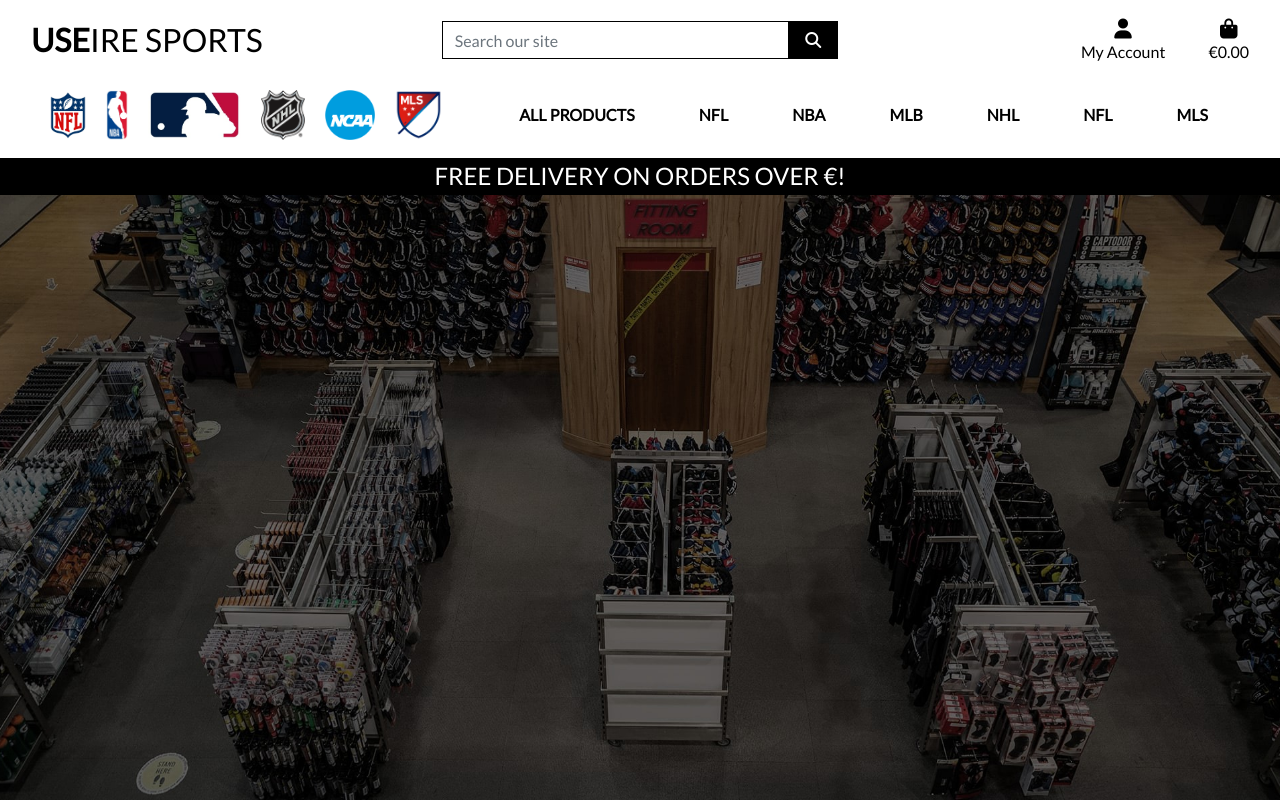
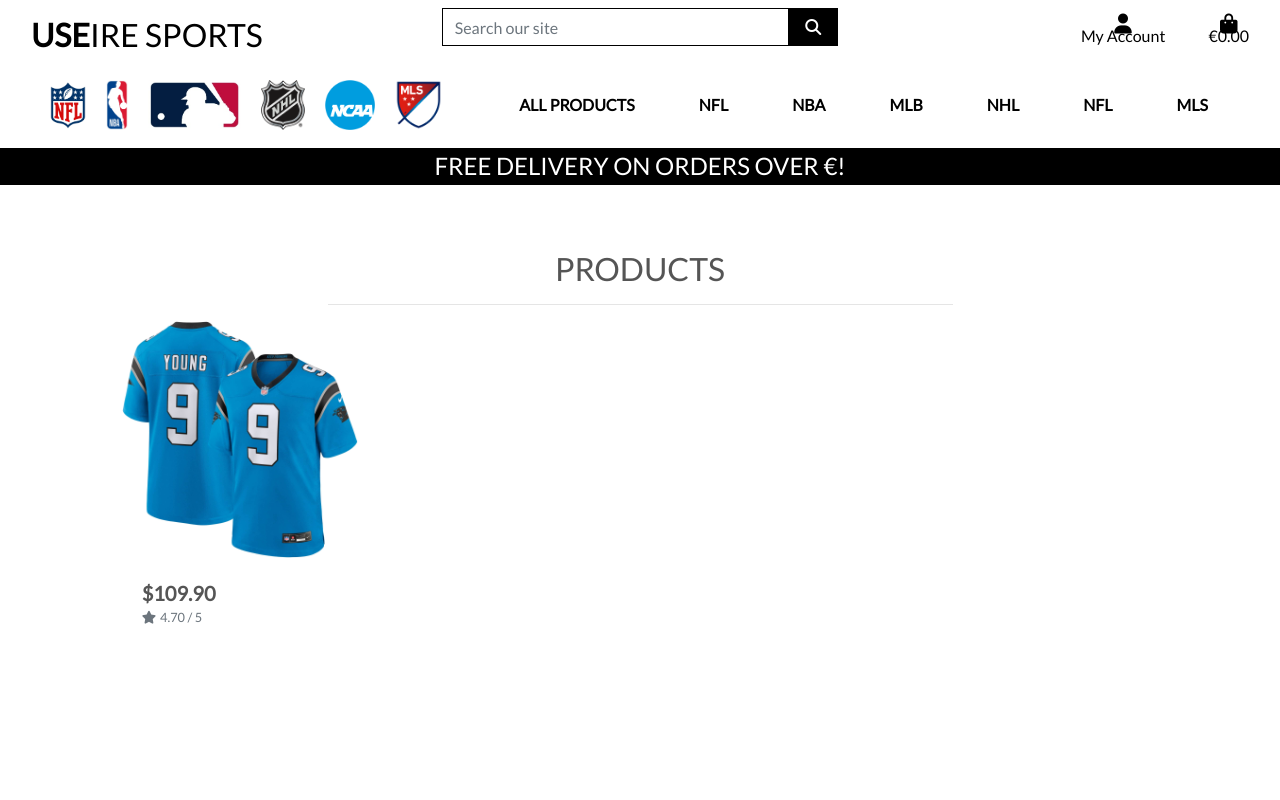
Before and after one commit to paddyhockey1/USEire-Sports, a Django app: page /products/ in a window 1280 px wide. Run offline with Django 5.2, Linux system fonts and the light colour scheme; data comes from the database, SQL or seed files in the repository; some libraries are stand-ins or nearby versions.

Commit message:
Add: Products HTML Page coding

```diff
--- a/home/templates/home/index.html
+++ b/home/templates/home/index.html
@@ -18,7 +18,7 @@
                 </h1>
                 <div class="my-5">
                     <h4>
-                        <a href="" class="shop-now-button btn btn-lg rounded-0 text-uppercase py-3">Shop Now</a>
+                        <a href="{% url 'products' %}" class="shop-now-button btn btn-lg rounded-0 text-uppercase py-3">Shop Now</a>
                     </h4>
                 </div>
             </div>
--- a/products/templates/products/products.html
+++ b/products/templates/products/products.html
@@ -1,3 +1,10 @@
+<a href=""><img class="logo" src="media/custom/nfl-logo.jpg" alt="NFL Logo"></a>
+<a href=""><img class="logo" src="media/custom/nba-logo.jpg" alt="NBA Logo"></a>
+<a href=""><img class="logo" src="media/custom/mlb-logo.jpg" alt="MLB Logo"></a>
+<a href=""><img class="logo" src="media/custom/nhl-logo.jpg" alt="NHL Logo"></a>
+<a href=""><img class="logo" src="media/custom/ncaa-logo.jpg" alt="NCAA Logo"></a>
+<a href=""><img class="logo" src="media/custom/mls-logo.jpg" alt="MLS Logo"></a>
+
 {% extends "base.html" %}
 {% load static %}
 
@@ -10,10 +17,69 @@
 {% endblock %}
 
 {% block content %}
-    <div class="container">
+    <div class="overlay"></div>
+    <div class="container-fluid">
         <div class="row">
-            <div class="col">
-                {{ products }}
+            <div class="col text-center mt-3">
+                <h2 class="logo-font">Products</h2>
+                <hr class="w-50 mb-1">
+            </div>
+        </div>
+        <div class="row">
+            <div class="product-container col-10 offset-1">
+                <div class="row mt-1 mb-2"></div>
+                <div class="row">
+                    {% for product in products %}
+                        <div class="col-sm-6 col-md-6 col-lg-4 col-xl-3">
+                            <div class="card h-100 border-0">
+                                {% if product.image %}
+                                <a href="">
+                                    <img class="card-img-top img-fluid" src="{{ product.image.url }}" alt="{{ product.name }}">
+                                </a>
+                                {% else %}
+                                <a href="">
+                                    <img class="card-img-top img-fluid" src="{{ MEDIA_URL }}noimage.png" alt="{{ product.name }}">
+                                </a>
+                                {% endif %}
+                                <div class="card-body pb-0">
+                                    <p class="mb-0">{{ product.name }}</p>
+                                </div>
+                                <div class="card-footer bg-white pt-0 border-0 text-left">
+                                    <div class="row">
+                                        <div class="col">
+                                            <p class="lead mb-0 text-left font-weight-bold">${{ product.price }}</p>
+                                            {% if product.rating %}
+                                                <small class="text-muted"><i class="fas fa-star mr-1"></i>{{ product.rating }} / 5</small>
+                                            {% else %}
+                                                <small class="text-muted">No Rating</small>
+                                            {% endif %}
+                                        </div>
+                                    </div>
+                                </div>
+                            </div>
+                        </div>
+                        {% if forloop.counter|divisibleby:1 %}
+                            <div class="col-12 d-sm-none mb-5">
+                                <hr>
+                            </div>
+                        {% endif %}
+                        {% if forloop.counter|divisibleby:2 %}
+                            <div class="col-12 d-none d-sm-block d-md-block d-lg-none mb-5">
+                                <hr>
+                            </div>
+                        {% endif %}
+                        {% if forloop.counter|divisibleby:3 %}
+                            <div class="col-12 d-none d-lg-block d-xl-none mb-5">
+                                <hr>
+                            </div>
+                        {% endif %}
+                        {% if forloop.counter|divisibleby:4 %}
+                            <div class="col-12 d-none d-xl-block mb-5">
+                                <hr>
+                            </div>
+                        {% endif %}
+                    {% endfor %}
+                </div>
             </div>
         </div>
     </div>
--- a/templates/base.html
+++ b/templates/base.html
@@ -34,6 +34,8 @@
 
     <title>USEire Sports {% block extra_title %}{% endblock %}</title>
   </head>
+
+
   <body>
     <header class="container-fluid fixed-top">
         <div id="topnav" class="row bg-white pt-lg-2 d-none d-lg-flex">
@@ -42,8 +44,9 @@
                     <h2 class="logo-font text-black my-0"><strong>USE</strong>ire Sports</h2>
                 </a>
             </div>
+
             <div class="col-12 col-lg-4 my-auto py-1 py-lg-0">
-                <form method="GET" action="">
+                <form method="GET" action="€{% url 'products' %}">
                     <div class="input-group w-100">
                         <input class="form-control border border-black rounded-0" type="text" name="q" placeholder="Search our site">
                         <div class="input-group-append">
@@ -95,6 +98,8 @@
                 </ul>
             </div>
         </div>
+
+
         <div class="row bg-white">
             <nav class="navbar navbar-expand-lg navbar-light w-100">
                 <button class="navbar-toggler" type="button" data-toggle="collapse" data-target="#main-nav" aria-controls="main-nav" aria-expanded="false" aria-label="Toggle navigation">
--- a/templates/includes/main-nav.html
+++ b/templates/includes/main-nav.html
@@ -1,9 +1,9 @@
-<a href=""><img class="logo" src="media/custom/nfl-logo.jpg" alt=""></a>
-<a href=""><img class="logo" src="media/custom/nba-logo.jpg" alt=""></a>
-<a href=""><img class="logo" src="media/custom/mlb-logo.jpg" alt=""></a>
-<a href=""><img class="logo" src="media/custom/nhl-logo.jpg" alt=""></a>
-<a href=""><img class="logo" src="media/custom/ncaa-logo.jpg" alt=""></a>
-<a href=""><img class="logo" src="media/custom/mls-logo.jpg" alt=""></a>
+<a href=""><img class="logo" src="media/custom/nfl-logo.jpg" alt="NFL Logo"></a>
+<a href=""><img class="logo" src="media/custom/nba-logo.jpg" alt="NBA Logo"></a>
+<a href=""><img class="logo" src="media/custom/mlb-logo.jpg" alt="MLB Logo"></a>
+<a href=""><img class="logo" src="media/custom/nhl-logo.jpg" alt="NHL Logo"></a>
+<a href=""><img class="logo" src="media/custom/ncaa-logo.jpg" alt="NCAA Logo"></a>
+<a href=""><img class="logo" src="media/custom/mls-logo.jpg" alt="MLS Logo"></a>
 
 <div class="collapse navbar-collapse" id="main-nav"></div>
     <ul class="navbar-nav w-auto mx-auto">
--- a/templates/includes/mobile-top-header.html
+++ b/templates/includes/mobile-top-header.html
@@ -6,7 +6,7 @@
         </div>
     </a>
     <div class="dropdown-menu border-0 w-100 p-3 rounded-0 my-0" aria-labelledby="mobile-search">
-        <form class="form" method="GET" action="">
+        <form class="form" method="GET" action="€{% url 'products' %}">
             <div class="input-group w-100">
                 <input class="form-control border border-black rounded-0" type="text" name="q" placeholder="Search our site">
                 <div class="input-group-append">
```
Also changed, not shown: media/ducks-hoodie.jpg (added).
